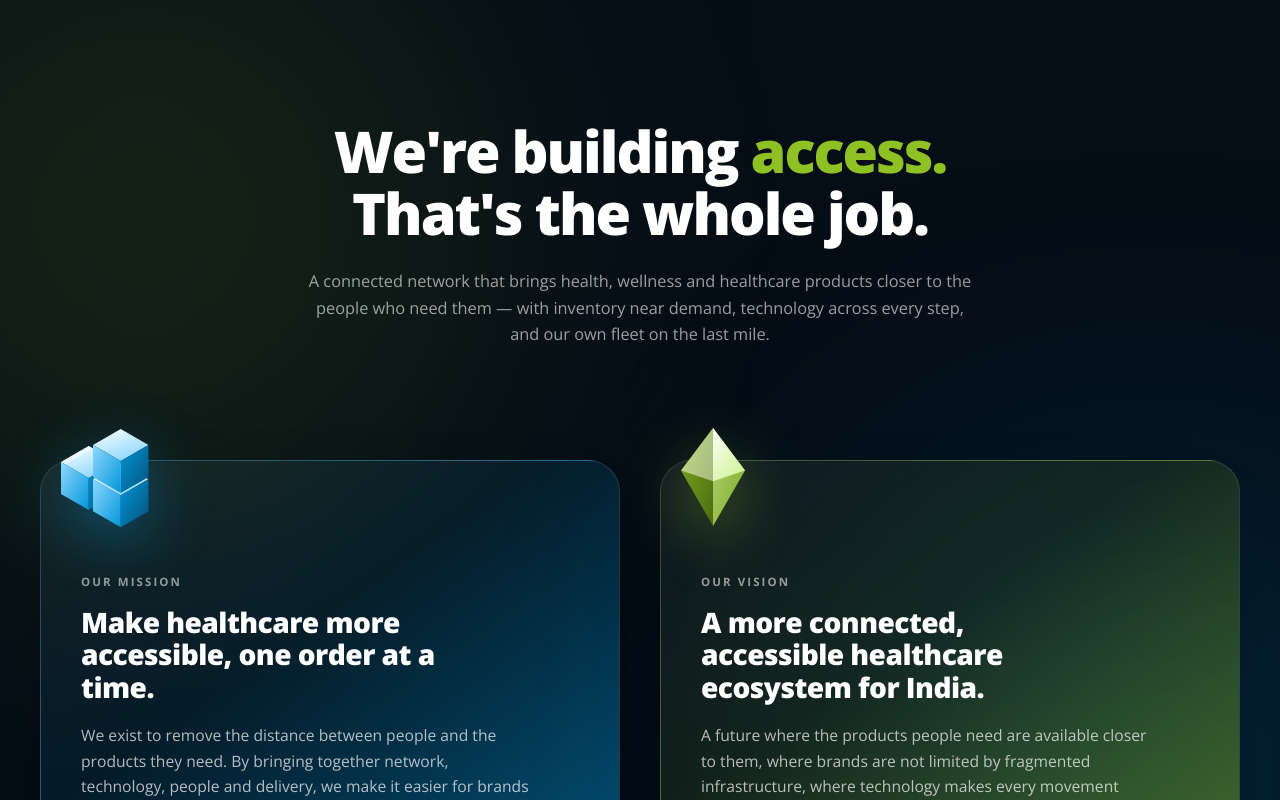
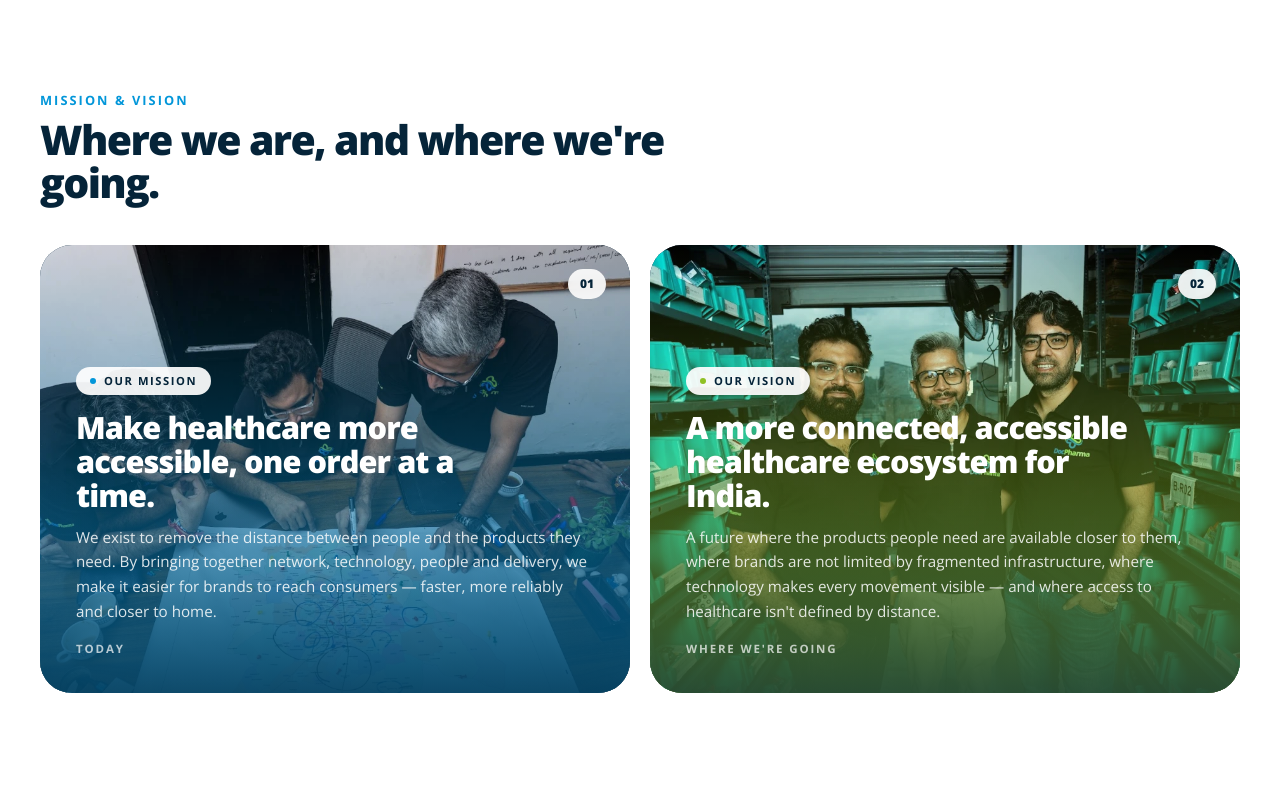
Before and after one commit to AryanF2025/NewDocPharmacWebsite, a React (Vite) app: page /about in a window 1280 px wide. Shown: the part 4080-4880 px from the top of the page. Built offline with nearby package versions, Linux system fonts and the light colour scheme.

Commit message:
Make mission and vision our own: one screen, photo-led panels
Real photographs of the network tinted in brand blue and green, with the
statement over the image — our language, not the reference's gradient cards.

```diff
--- a/src/pages/About.jsx
+++ b/src/pages/About.jsx
@@ -226,119 +226,75 @@ function ValuesScroll() {
 /* ------------------------------------------------------ mission & vision --- */
 
 /**
- * A glossy faceted emblem, drawn rather than rendered: stacked cubes for the
- * mission (built, block by block) and a cut gem for the vision (what it
- * becomes). Layered gradients and a specular highlight do the 3D work.
- */
-function Emblem({ kind }) {
-  const light = kind === "mission" ? "#8ED8FF" : "#D6F5A3";
-  const mid = kind === "mission" ? "#0296D9" : "#8FC124";
-  const dark = kind === "mission" ? "#04527A" : "#4C6B12";
-
-  return (
-    <span
-      aria-hidden
-      className="pointer-events-none absolute -left-2 -top-10 h-28 w-28 transition-transform duration-700 ease-[cubic-bezier(.22,1,.36,1)] group-hover:-translate-y-2 md:-left-3 md:-top-12 md:h-32 md:w-32"
-      style={{ filter: `drop-shadow(0 18px 30px ${mid}66)` }}
-    >
-      <svg viewBox="0 0 120 120" className="h-full w-full">
-        <defs>
-          <linearGradient id={`face-top-${kind}`} x1="0" y1="0" x2="0.6" y2="1">
-            <stop offset="0%" stopColor="#ffffff" />
-            <stop offset="100%" stopColor={light} />
-          </linearGradient>
-          <linearGradient id={`face-left-${kind}`} x1="0" y1="0" x2="1" y2="1">
-            <stop offset="0%" stopColor={light} />
-            <stop offset="100%" stopColor={mid} />
-          </linearGradient>
-          <linearGradient id={`face-right-${kind}`} x1="0" y1="0" x2="1" y2="1">
-            <stop offset="0%" stopColor={mid} />
-            <stop offset="100%" stopColor={dark} />
-          </linearGradient>
-        </defs>
-
-        {kind === "mission" ? (
-          // Three cubes: the network, assembled piece by piece.
-          <g>
-            {[
-              { x: 30, y: 46 },
-              { x: 60, y: 62 },
-              { x: 60, y: 30 },
-            ].map((c, i) => (
-              <g key={i} transform={`translate(${c.x} ${c.y})`}>
-                <path d="M0 0 L26 -15 L52 0 L26 15 Z" fill={`url(#face-top-${kind})`} />
-                <path d="M0 0 L26 15 L26 45 L0 30 Z" fill={`url(#face-left-${kind})`} />
-                <path d="M52 0 L26 15 L26 45 L52 30 Z" fill={`url(#face-right-${kind})`} />
-              </g>
-            ))}
-            <path d="M30 46 L56 31 L60 33 L34 48 Z" fill="#ffffff" opacity="0.5" />
-          </g>
-        ) : (
-          // A cut gem: many facets, one clear shape.
-          <g transform="translate(60 60)">
-            <path d="M0 -46 L30 -6 L0 46 Z" fill={`url(#face-left-${kind})`} />
-            <path d="M0 -46 L-30 -6 L0 46 Z" fill={`url(#face-right-${kind})`} />
-            <path d="M0 -46 L30 -6 L0 4 Z" fill={`url(#face-top-${kind})`} opacity="0.95" />
-            <path d="M0 -46 L-30 -6 L0 4 Z" fill="#ffffff" opacity="0.45" />
-            <path d="M-30 -6 L0 4 L30 -6 L0 46 Z" fill={dark} opacity="0.25" />
-          </g>
-        )}
-      </svg>
-    </span>
-  );
-}
-
-/**
- * Mission and vision as two lit cards on a near-black ground: a centred
- * statement above, then a tall card each — mission in brand blue, vision in
- * brand green — with the emblem overhanging the top-left corner.
+ * Mission and vision in a single screen, in our own language: real photographs
+ * of the network, tinted in the brand colours, with the statement over the
+ * image and the numbers we use elsewhere. Blue for where we are, green for
+ * where we're going.
  */
 function MissionVision() {
-  const cards = [
-    { ...MISSION, kind: "mission" },
-    { ...VISION, kind: "vision" },
+  const panels = [
+    {
+      ...MISSION,
+      index: "01",
+      stamp: "Today",
+      dot: "bg-brand-blue",
+      tint: "from-brand-blue/85 via-brand-blue/35",
+      image: MISSION_IMAGE,
+      alt: "The DocPharma team planning city coverage on a map",
+    },
+    {
+      ...VISION,
+      index: "02",
+      stamp: "Where we're going",
+      dot: "bg-brand-green",
+      tint: "from-brand-green/85 via-brand-green/35",
+      image: VISION_IMAGE,
+      alt: "The DocPharma founders inside a darkstore",
+    },
   ];
 
   return (
-    <section id="mission" className="relative scroll-mt-24 overflow-hidden bg-[#050d16] py-24 text-white md:py-32">
-      {/* Ambient wash, the way light pools in the reference. */}
-      <div aria-hidden className="pointer-events-none absolute inset-0">
-        <div className="absolute -left-40 -top-20 h-[38rem] w-[38rem] rounded-full bg-brand-green/15 blur-[150px]" />
-        <div className="absolute -right-40 bottom-0 h-[36rem] w-[36rem] rounded-full bg-brand-blue/20 blur-[150px]" />
-      </div>
-
-      <div className="relative mx-auto max-w-[80rem] px-5 md:px-10">
-        <Reveal from="up" className="text-center">
-          <h2 className="mx-auto max-w-3xl text-[clamp(2.1rem,4.6vw,3.6rem)] font-extrabold leading-[1.08] tracking-[-0.035em]">
-            We&apos;re building <span className="text-brand-green">access.</span>
-            <br />
-            That&apos;s the whole job.
+    <section
+      id="mission"
+      className="flex scroll-mt-24 flex-col justify-center bg-white py-20 md:py-24 lg:h-[100svh] lg:min-h-[44rem] lg:py-0"
+    >
+      <div className="mx-auto w-full max-w-[84rem] px-5 md:px-10">
+        <Reveal from="left">
+          <p className="text-[0.8rem] font-bold uppercase tracking-[0.16em] text-brand-blue">Mission &amp; Vision</p>
+          <h2 className="mt-2 max-w-2xl text-[clamp(1.7rem,3.2vw,2.6rem)] font-extrabold leading-[1.06] tracking-[-0.04em] text-jet">
+            Where we are, and where we&apos;re going.
           </h2>
-          <p className="mx-auto mt-6 max-w-2xl text-[1.02rem] leading-relaxed text-white/60">
-            A connected network that brings health, wellness and healthcare products closer to the people who need them —
-            with inventory near demand, technology across every step, and our own fleet on the last mile.
-          </p>
         </Reveal>
 
-        <div className="mt-28 grid gap-8 md:grid-cols-2 md:gap-10">
-          {cards.map((card, i) => (
-            <Reveal key={card.label} from={i === 0 ? "left" : "right"}>
-              <article
-                className={clsx(
-                  "group relative flex min-h-[26rem] flex-col rounded-[2rem] border border-white/12 p-8 pt-24 transition-transform duration-700 ease-[cubic-bezier(.22,1,.36,1)] hover:-translate-y-1.5 md:min-h-[30rem] md:p-10 md:pt-28",
-                  card.kind === "mission"
-                    ? "bg-[linear-gradient(145deg,rgba(255,255,255,0.05)_0%,rgba(2,150,217,0.10)_40%,rgba(2,150,217,0.55)_100%)]"
-                    : "bg-[linear-gradient(145deg,rgba(255,255,255,0.05)_0%,rgba(143,193,36,0.10)_40%,rgba(143,193,36,0.50)_100%)]"
-                )}
-                style={{ boxShadow: "0 40px 80px -50px rgba(0,0,0,.9)" }}
-              >
-                <Emblem kind={card.kind} />
+        <div className="mt-8 grid gap-5 lg:mt-10 lg:grid-cols-2">
+          {panels.map((panel, i) => (
+            <Reveal key={panel.label} from={i === 0 ? "left" : "right"}>
+              <article className="group relative flex h-[22rem] flex-col justify-end overflow-hidden rounded-[2rem] bg-jet p-7 md:p-9 lg:h-[min(56svh,30rem)]">
+                <img
+                  src={panel.image}
+                  alt={panel.alt}
+                  className="absolute inset-0 h-full w-full object-cover transition-transform duration-[1.6s] ease-[cubic-bezier(.22,1,.36,1)] group-hover:scale-105"
+                />
+                {/* Brand tint from the bottom, so the words always sit on colour. */}
+                <div className={clsx("absolute inset-0 bg-gradient-to-t to-transparent", panel.tint)} />
+                <div className="absolute inset-0 bg-gradient-to-t from-jet/70 via-transparent to-transparent" />
 
-                <p className="text-[0.72rem] font-bold uppercase tracking-[0.18em] text-white/55">{card.label}</p>
-                <h3 className="mt-4 max-w-sm text-[clamp(1.35rem,2.2vw,1.9rem)] font-extrabold leading-[1.15] tracking-[-0.02em]">
-                  {card.title}
-                </h3>
-                <p className="mt-5 max-w-md text-[0.98rem] leading-relaxed text-white/70">{card.body}</p>
+                <span className="tabular absolute right-6 top-6 rounded-full bg-white/90 px-3 py-1.5 text-[0.75rem] font-extrabold text-jet backdrop-blur">
+                  {panel.index}
+                </span>
+
+                <div className="relative text-white">
+                  <span className="inline-flex items-center gap-2 rounded-full bg-white/92 px-3.5 py-1.5 text-[0.7rem] font-bold uppercase tracking-[0.14em] text-jet">
+                    <span className={clsx("h-1.5 w-1.5 rounded-full", panel.dot)} />
+                    {panel.label}
+                  </span>
+
+                  <h3 className="mt-4 max-w-md text-[clamp(1.4rem,2.4vw,2.1rem)] font-extrabold leading-[1.1] tracking-[-0.03em]">
+                    {panel.title}
+                  </h3>
+                  <p className="mt-3 max-w-lg text-[clamp(0.92rem,1.9vh,1.02rem)] leading-relaxed text-white/85">{panel.body}</p>
+                  <p className="mt-4 text-[0.72rem] font-bold uppercase tracking-[0.16em] text-white/70">{panel.stamp}</p>
+                </div>
               </article>
             </Reveal>
           ))}
```
